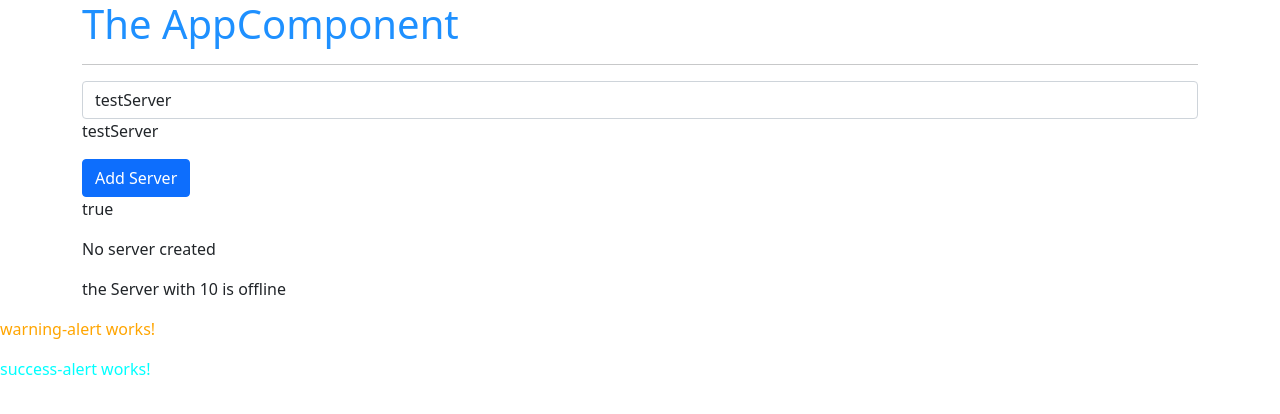
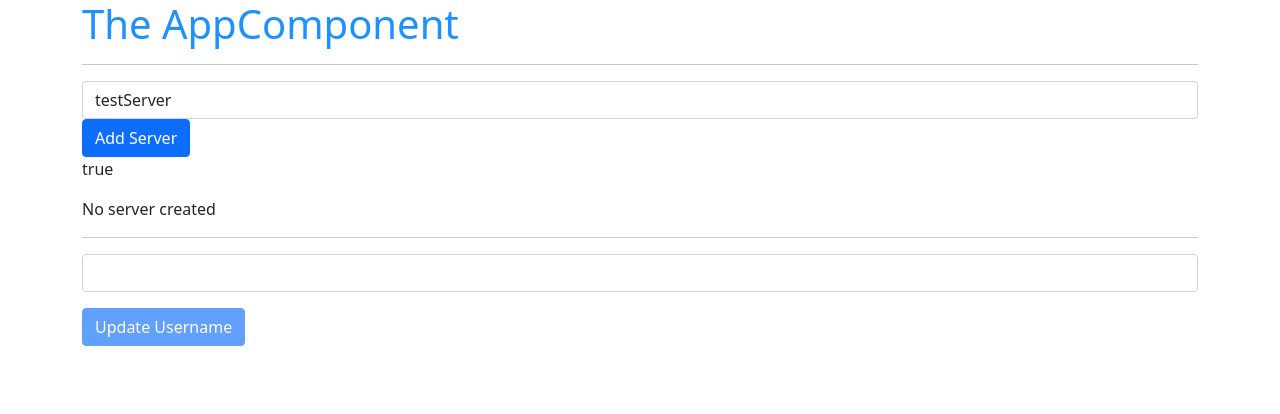
Before and after one commit to Khangithub/shop-saleman, an Angular app: page / in a window 1280 px wide. Shown: the top 414 px of the page. Built offline with nearby package versions, Linux system fonts and the light colour scheme.

Commit message:
assignment 2

```diff
--- a/src/app/app.component.html
+++ b/src/app/app.component.html
@@ -2,10 +2,12 @@
   <div class="row">
     <div class="col-xs-12">
       <h1>The AppComponent</h1>
-      <hr />
+      <hr>
       <app-servers></app-servers>
+      <hr>
+      <app-assignment2></app-assignment2>
     </div>
   </div>
 </div>
-<app-warning-alert></app-warning-alert>
-<app-success-alert></app-success-alert>
+<!-- <app-warning-alert></app-warning-alert>
+<app-success-alert></app-success-alert> -->
--- a/src/app/app.module.ts
+++ b/src/app/app.module.ts
@@ -6,6 +6,7 @@ import { AppComponent } from './app.component';
 import { ServersComponent } from './servers/servers.component';
 import { SuccessAlertComponent } from './success-alert/success-alert.component';
 import { WarningAlertComponent } from './warning-alert/warning-alert.component';
+import { Assignment2Component } from './assignment2/assignment2.component';
 
 @NgModule({
   declarations: [
@@ -13,7 +14,8 @@ import { WarningAlertComponent } from './warning-alert/warning-alert.component';
     ServerComponent,
     ServersComponent,
     SuccessAlertComponent,
-    WarningAlertComponent
+    WarningAlertComponent,
+    Assignment2Component
   ],
   imports: [
     BrowserModule,
--- /dev/null
+++ b/src/app/assignment2/assignment2.component.html
@@ -0,0 +1,3 @@
+<input type="text" class="form-control" [(ngModel)]="username">
+<p [innerText]="username"></p>
+<button class="btn btn-primary" [disabled]="!username">Update Username</button>
--- /dev/null
+++ b/src/app/assignment2/assignment2.component.ts
@@ -0,0 +1,13 @@
+import { Component, OnInit } from '@angular/core';
+
+@Component({
+  selector: 'app-assignment2',
+  templateUrl: './assignment2.component.html',
+  styleUrls: ['./assignment2.component.css'],
+})
+export class Assignment2Component implements OnInit {
+  username: string = '';
+  constructor() {}
+
+  ngOnInit(): void {}
+}
--- a/src/app/server/server.component.html
+++ b/src/app/server/server.component.html
@@ -1 +1 @@
-<p>the {{ "Server" }} with {{ serverId }} is {{ getServerStatus() }}</p>
+<p>the {{ "Server" }} with serverId {{ serverId }} is {{ getServerStatus() }}</p>
--- a/src/app/servers/servers.component.html
+++ b/src/app/servers/servers.component.html
@@ -1,6 +1,6 @@
 <!-- <input type="text" class="form-control" (input)="onUpdateServerName($event)" /> -->
 <input type="text" class="form-control" [(ngModel)]="serverName">
-<p [innerText]="serverName"></p>
+<!-- <p [innerText]="serverName"></p> -->
 <button
   class="btn btn-primary"
   [disabled]="!allowNewServer"
@@ -10,4 +10,4 @@
 </button>
 <p [innerText]="allowNewServer"></p>
 <p [innerText]="createServerStatus"></p>
-<app-server></app-server>
+<!-- <app-server></app-server> -->
--- a/src/app/servers/servers.component.ts
+++ b/src/app/servers/servers.component.ts
@@ -19,7 +19,7 @@ export class ServersComponent implements OnInit {
   ngOnInit(): void {}
 
   onCreateServer() {
-    this.createServerStatus = 'server created';
+    this.createServerStatus = 'Server was created! Name is ' + this.serverName;
   }
 
   onUpdateServerName(event: Event) {
```
Also changed, not shown: src/app/assignment2/assignment2.component.css (added), 1 other file (tests, documents, lock files or other folders).
